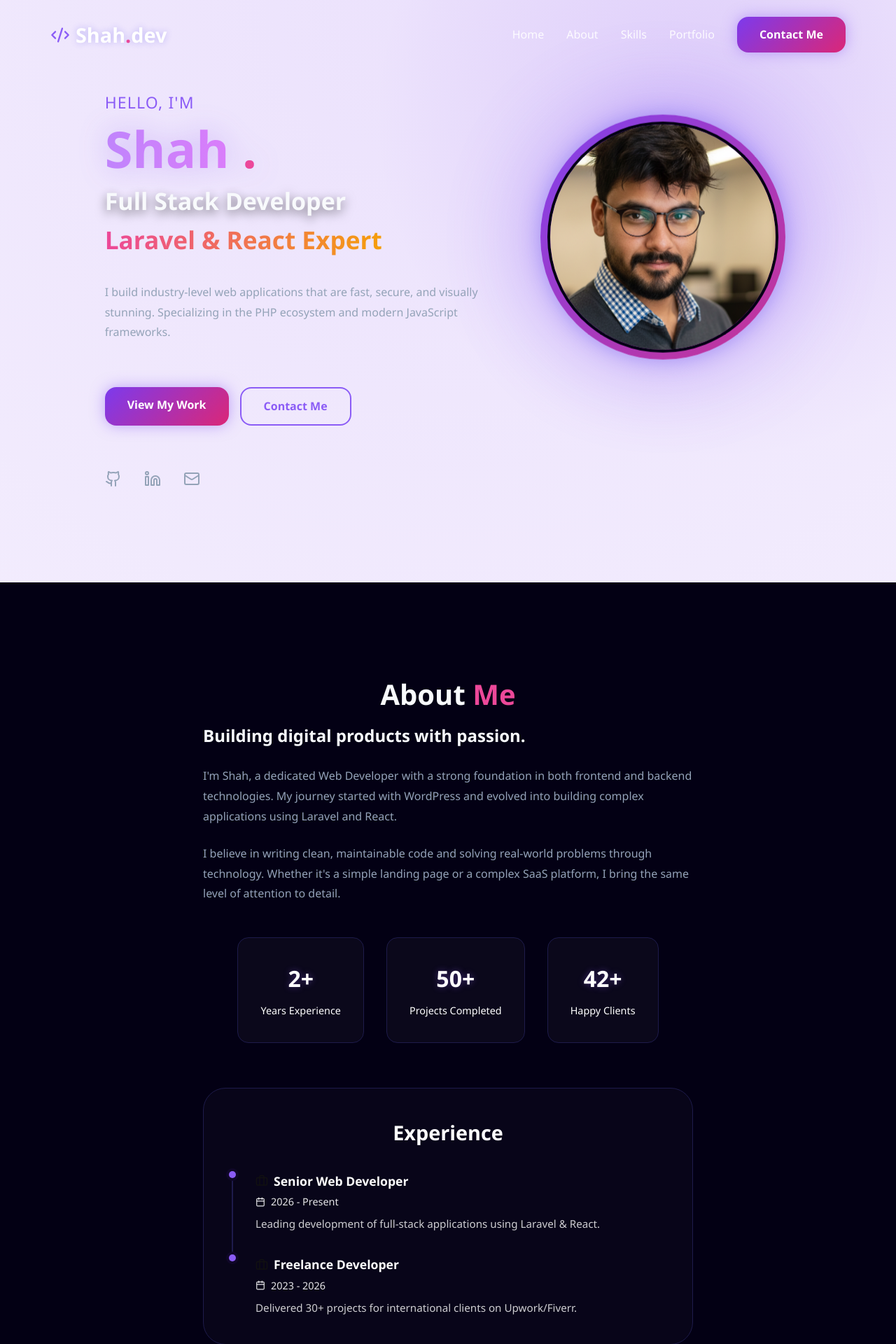
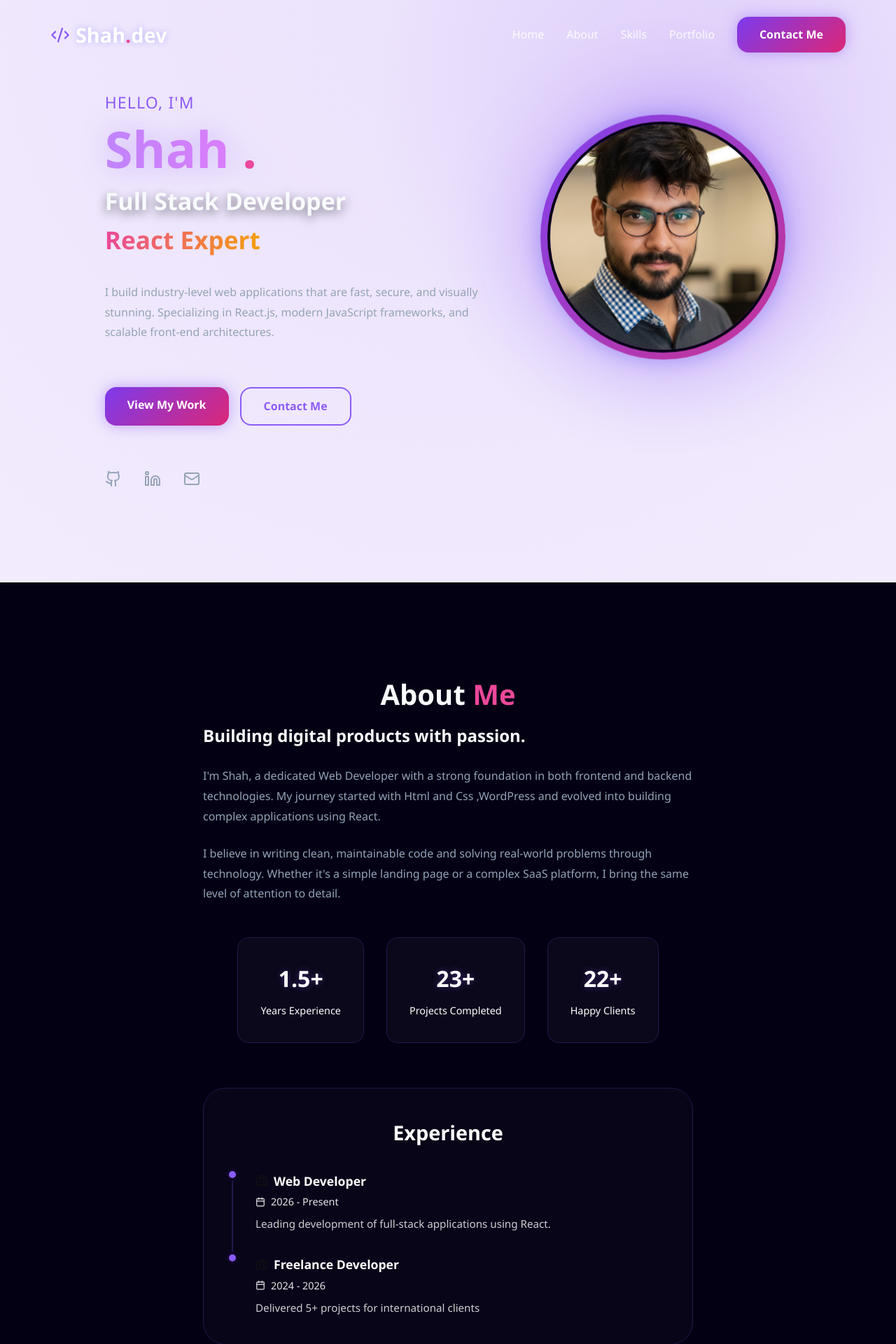
Before and after one commit to shhahh/portfolio-react, a React (Vite) app: page / in a window 1280 px wide. Shown: the top 1920 px of the page at 70% size. Built offline with nearby package versions, Linux system fonts and the light colour scheme.

Commit message:
Updated info

```diff
--- a/src/components/About.jsx
+++ b/src/components/About.jsx
@@ -13,7 +13,7 @@ const About = () => {
                         <h3 className="about-subtitle">Building digital products with passion.</h3>
                         <p>
                             I'm Shah, a dedicated Web Developer with a strong foundation in both frontend and backend technologies.
-                            My journey started with WordPress and evolved into building complex applications using Laravel and React.
+                            My journey started with Html and Css ,WordPress and evolved into building complex applications using React.
                         </p>
                         <p>
                             I believe in writing clean, maintainable code and solving real-world problems through technology.
@@ -22,15 +22,15 @@ const About = () => {
 
                         <div className="stats-grid">
                             <div className="stat-item">
-                                <span className="stat-number">2+</span>
+                                <span className="stat-number">1.5+</span>
                                 <span className="stat-label">Years Experience</span>
                             </div>
                             <div className="stat-item">
-                                <span className="stat-number">50+</span>
+                                <span className="stat-number">23+</span>
                                 <span className="stat-label">Projects Completed</span>
                             </div>
                             <div className="stat-item">
-                                <span className="stat-number">42+</span>
+                                <span className="stat-number">22+</span>
                                 <span className="stat-label">Happy Clients</span>
                             </div>
                         </div>
@@ -44,12 +44,12 @@ const About = () => {
                             <div className="timeline-content">
                                 <div className="timeline-header">
                                     <Briefcase size={18} />
-                                    <h4>Senior Web Developer</h4>
+                                    <h4>Web Developer</h4>
                                 </div>
                                 <div className="timeline-date">
                                     <Calendar size={14} /> 2026 - Present
                                 </div>
-                                <p>Leading development of full-stack applications using Laravel & React.</p>
+                                <p>Leading development of full-stack applications using React.</p>
                             </div>
                         </div>
 
@@ -61,9 +61,9 @@ const About = () => {
                                     <h4>Freelance Developer</h4>
                                 </div>
                                 <div className="timeline-date">
-                                    <Calendar size={14} /> 2023 - 2026
+                                    <Calendar size={14} /> 2024 - 2026
                                 </div>
-                                <p>Delivered 30+ projects for international clients on Upwork/Fiverr.</p>
+                                <p>Delivered 5+ projects for international clients</p>
                             </div>
                         </div>
                     </div>
--- a/src/components/Hero.jsx
+++ b/src/components/Hero.jsx
@@ -13,11 +13,10 @@ const Hero = () => {
                     <h1 className="title">Shah <span className="highlight">.</span></h1>
                     <h1 className="role">
                         Full Stack Developer <br />
-                        <span className="role-highlight">Laravel & React Expert</span>
+                        <span className="role-highlight">React Expert</span>
                     </h1>
                     <p className="description">
-                        I build industry-level web applications that are fast, secure, and visually stunning.
-                        Specializing in the PHP ecosystem and modern JavaScript frameworks.
+                        I build industry-level web applications that are fast, secure, and visually stunning. Specializing in React.js, modern JavaScript frameworks, and scalable front-end architectures.
                     </p>
 
                     <div className="cta-group">
--- a/src/components/Skills.jsx
+++ b/src/components/Skills.jsx
@@ -4,13 +4,14 @@ import '../styles/skills.css';
 const Skills = () => {
     const skillCategories = [
         {
+            title: "Frontend",
+            skills: ["React.js", "JavaScript (ES6+)", "Tailwind CSS", "HTML5/CSS3", "Vite" ,"TypeScript"]
+        },
+        {
             title: "Backend & Core",
             skills: ["Laravel", "PHP", "Node.js", "MySQL", "REST APIs"]
         },
-        {
-            title: "Frontend",
-            skills: ["React.js", "JavaScript (ES6+)", "Tailwind CSS", "HTML5/CSS3", "Vite"]
-        },
+
         {
             title: "CMS & Tools",
             skills: ["WordPress", "Git/GitHub", "Composer", "npm", "Docker"]
```
